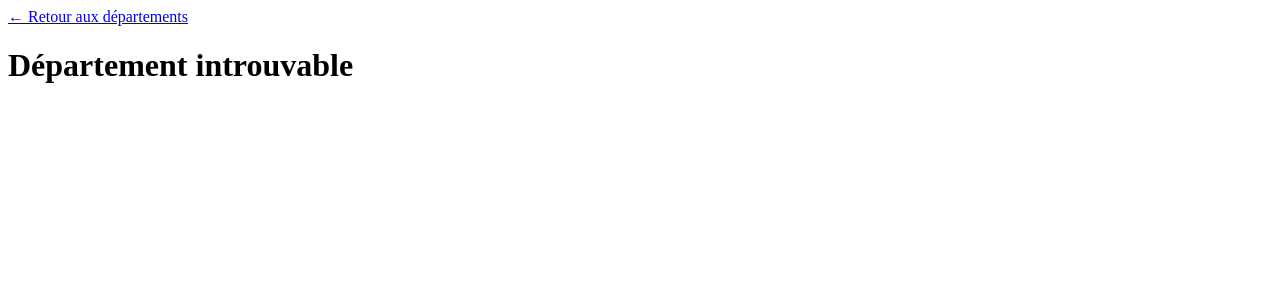
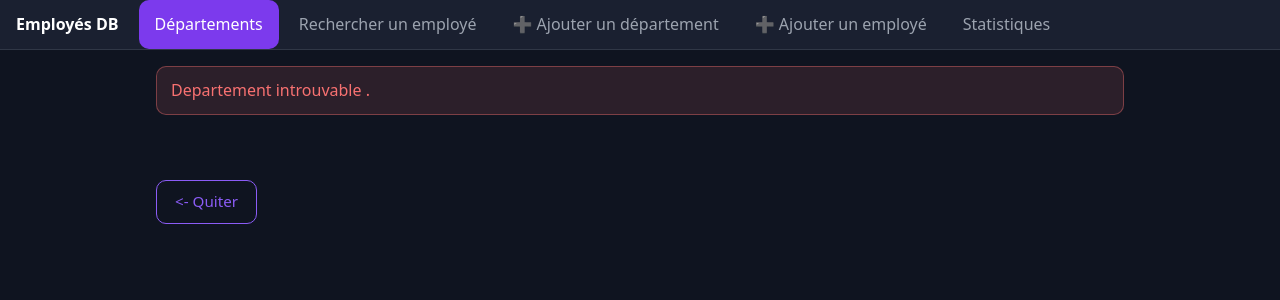
Before and after one commit to JedidiaRakotomalala/SRC-TP-REAL, a PHP site: page /pages/employees.php in a window 1280 px wide. Shown: the top 300 px of the page. Run offline with PHP 8.4, Linux system fonts and the light colour scheme; data that the repository does not hold is empty; some libraries are stand-ins or nearby versions.

Commit message:
update-css-employee

```diff
--- a/src-tp-real/pages/employees.php
+++ b/src-tp-real/pages/employees.php
@@ -23,23 +23,45 @@
 ?>
 <html>
     <head>
-        <title>Employés du département</title>
+        <meta charset="utf-8">
+        <title>Les employees dans cette departement </title>
+        <link rel="stylesheet" href="../design/theme-dark/style.css">
     </head>
     <body>
-    <p><a href="index.php">&larr; Retour aux départements</a></p>
+
+
+        <nav class="navbar">
+            <ul>
+                <li class="brand">Employés DB</li>
+                <li><a href="index.php" class="active">Départements</a></li>
+                <li><a href="search.php">Rechercher un employé</a></li>
+                <li><a href="dept_form.php">➕ Ajouter un département</a></li>
+                <li><a href="emp_form.php">➕ Ajouter un employé</a></li>
+                <li><a href="stats.php">Statistiques</a></li>
+            </ul>
+        </nav>
+
+
+    <div class="container">
+
 
         <?php if (!$department) { ?>
-        <h1>Département introuvable</h1>
+            <div class="alert alert-error">Departement introuvable .</div>
         <?php } else { ?>
             <h1>Employés du département <?= $department['dept_name'] ?> (<?= $department['dept_no'] ?>)</h1>
-        <table border="1">
-            <tr>
+            <hr>
+            <br>
+            <br>
+
+            <table class="table">
+                <thead>
                     <th>N°</th>
                     <th>Prénom</th>
                     <th>Nom</th>
                     <th>Genre</th>
                     <th>Date d'embauche</th>
-            </tr>
+                </thead>
+                <tbody>
                     <?php foreach ($employees as $emp) { ?>
                         <tr>
                             <td><a href="fiche.php?emp_no=<?= urlencode($emp['emp_no']) ?>"><?= $emp['emp_no'] ?></a></td>
@@ -49,19 +71,32 @@
                             <td><?= $emp['hire_date'] ?></td>
                         </tr>
                     <?php } ?>
+                </tbody>
             </table>
-        <p>
+
+            <div class="pagination">
                 <?php if ($page > 1) { ?>
                     <a href="employees.php?dept_no=<?= urlencode($dept_no) ?>&page=<?= $page - 1 ?>">&larr; Précédent</a>
                 <?php } ?>
-
-            Page <?= $page ?> / <?= $nb_pages ?>
-
+                <span class="current">Page <?= $page ?> / <?= $nb_pages ?></span>
                 <?php if ($page < $nb_pages) { ?>
                     <a href="employees.php?dept_no=<?= urlencode($dept_no) ?>&page=<?= $page + 1 ?>">Suivant &rarr;</a>
                 <?php } ?>
-        </p>
-        <p><?= $total ?> employé(s) au total dans ce département.</p>
+            </div>
+            <br>
+            <h3><?= $total ?> employé(s) au total dans ce département.</h3>
+
         <?php } ?>
+
+        <br>
+        <br>
+        <a href="../../" class="btn btn-secondary"><- Quiter</a>
+        <br>
+        <br>
+
+
+    </div>
+
+
     </body>
 </html>
```
Lines whose indentation alone changed are shown as unchanged.
